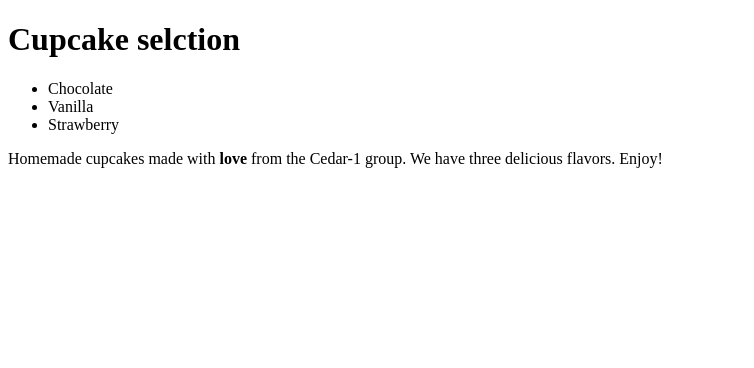
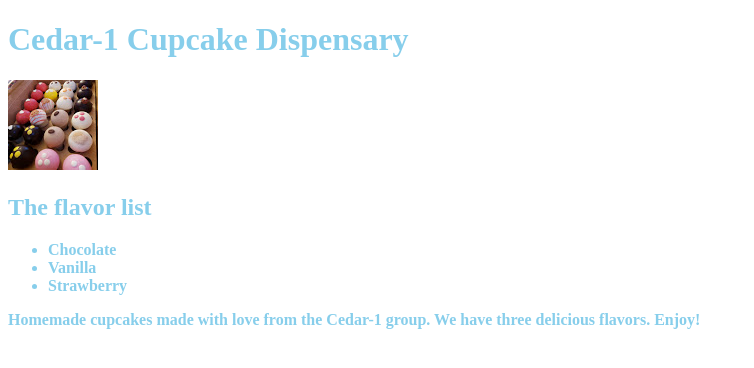
Before and after one commit to Drewmacauley/cupcake-shop, a plain HTML site: page index.html in a window 1280 px wide. Shown: the whole page, without its empty margins (0-754 px from the left). Drawn offline with Linux system fonts and the light colour scheme.

Commit message:
added cupcake img and changed font to light blue
Co-authored-by: Drew Macauley <macauleyandy03@gmail.com>
Co-authored-by: Johnny Duverseau <duverseaujohnny21@gmail.com>

```diff
--- a/css/styles.css
+++ b/css/styles.css
@@ -2,7 +2,10 @@ h1{
   width: 75%;
   font-style: courier new;
   font-weight: bold;
-}:
-body{
-
+  font-size: ;
 }
+body {
+  font-style: courier new;
+  font-weight: bold;
+  color: skyblue
+}
--- a/index.html
+++ b/index.html
@@ -6,7 +6,9 @@
   <title>Cupcake Shop</title>
 </head>
 <body>
-  <h1>Cupcake selction</h1>
+  <h1>Cedar-1 Cupcake Dispensary</h1>
+  <img src="img/cupcakes.jpeg" alt="cupcakes image">
+  <h2> The flavor list</h2>
   <ul>
    <li>Chocolate</li>
    <li>Vanilla</li>
```
